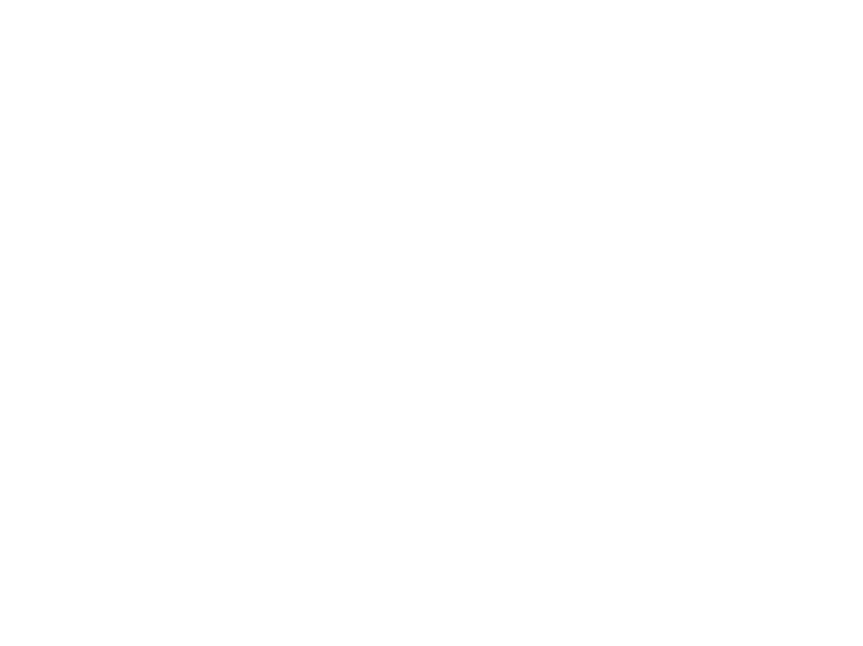
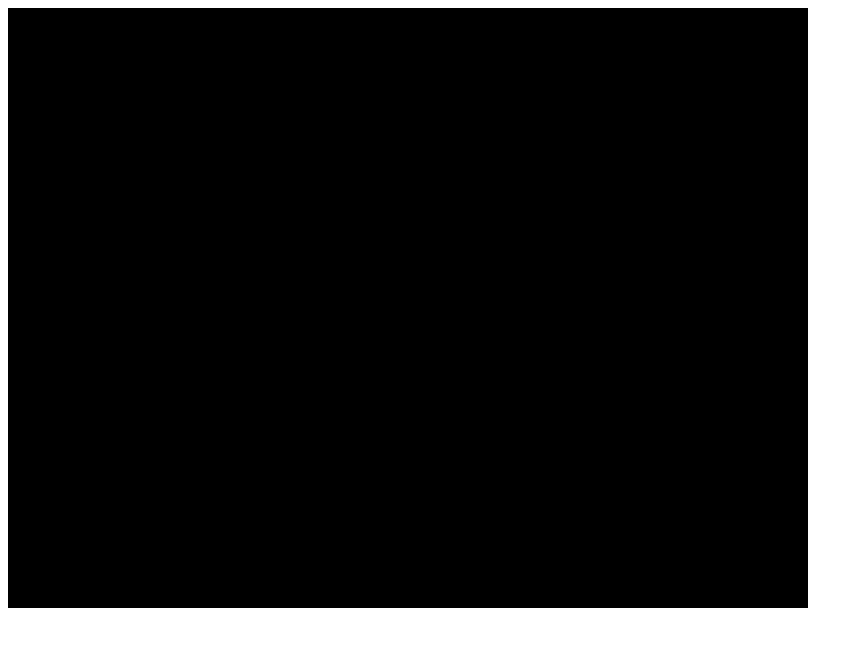
Before and after one commit to xitarps/JsTestePong, a plain HTML site: page joguinho.html in a window 1280 px wide. Shown: the whole page, without its empty margins (0-863 px from the left). Drawn offline with Linux system fonts and the light colour scheme.

Commit message:
criando variaveis, adicionando comentarios e instanciando canvas

```diff
--- a/joguinho.html
+++ b/joguinho.html
@@ -14,13 +14,26 @@
 		<canvas id="gameCanvas" width="800" height="600"></canvas>
 
 		<script>
-
+		//declarando variaveis de canvas
 		var canvas;
 		var canvasContext;
 
 		window.onload = function()
 		{
+			//testando console
 			console.log("Ola Mundo!");
+
+			//testando console
+			canvas = document.getElementById('gameCanvas');
+
+			//testando console
+			canvasContext = canvas.getContext('2d');
+
+			//testando console
+			canvasContext.fillStyle = 'black';
+
+			//testando console
+			canvasContext.fillRect(0,0,canvas.width,canvas.height);
 		}
 		</script>
 
```
